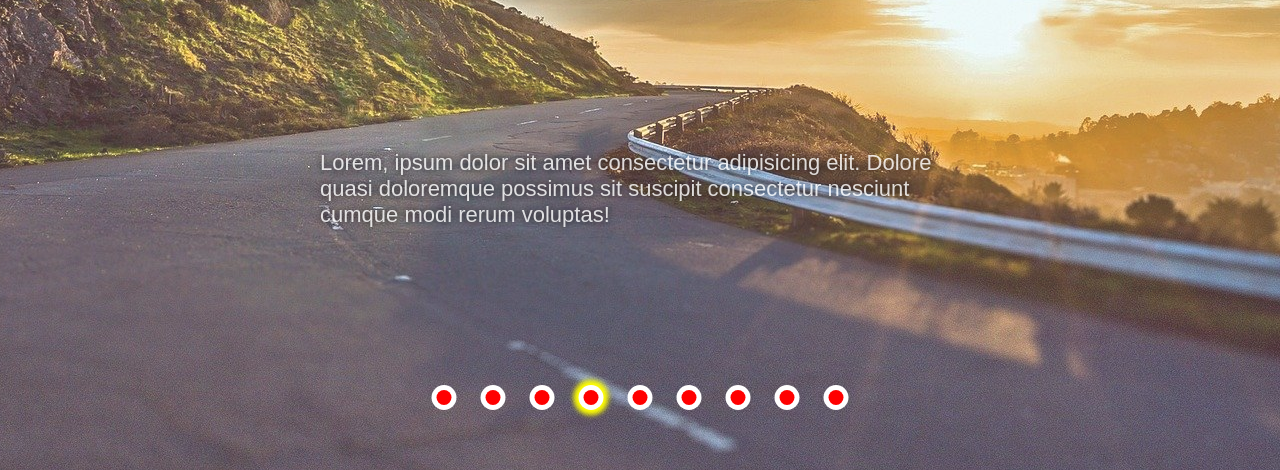
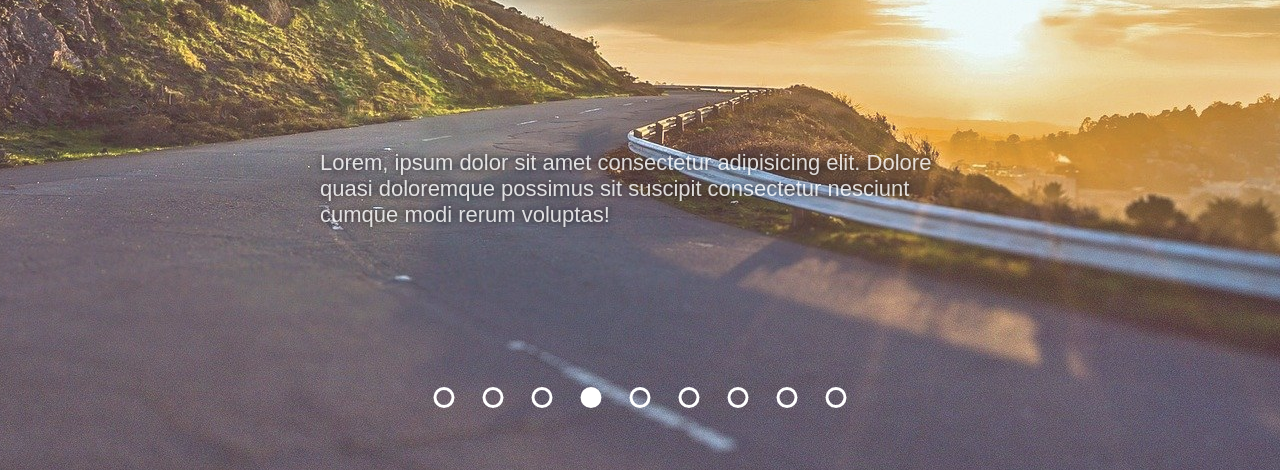
Before and after one commit to Gamattowicz/Slider, a plain HTML site: page index.html in a window 1280 px wide. Shown: the part 330-800 px from the top of the page. Drawn offline with Linux system fonts and the light colour scheme.

Commit message:
add animations to dots

```diff
--- a/style.css
+++ b/style.css
@@ -52,14 +52,27 @@ div.dots {
 
 div.dots span {
     display: inline-block;
-    background-color: red;
+    background-color: transparent;
     margin: 0 15px;
     width: 15px;
     height: 15px;
     border-radius: 50%;
+    box-shadow: 0 0 0 3px white;
+    transition: .2s;
+}
+
+div.dots span.active {
+    box-shadow: 0 0 0 3px white;
+    background-color: white;
+}
+
+div.dots span:hover {
+    cursor: pointer;
     box-shadow: 0 0 0 5px white;
 }
 
-div.dots span.active {
-    box-shadow: 0 0 0 5px white, 0 0 5px 10px yellow;
+div.dots span:active {
+    background-color: red;
+    box-shadow: 0 0 2px 4px red;
+    transform: scale(1.2);
 }
```
